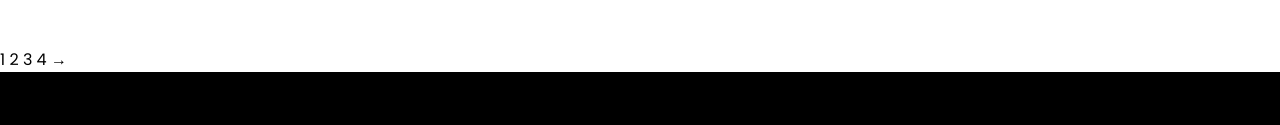
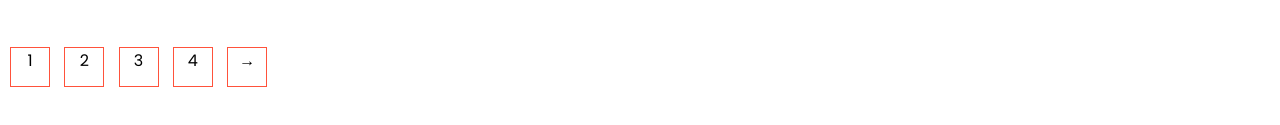
Before and after one commit to samgonzlz/CPSC408_Final, a plain HTML site: page products.html in a window 1280 px wide. Shown: the part 827-952 px from the top of the page. Drawn offline with Linux system fonts and the light colour scheme.

Commit message:
Update style.css

```diff
--- a/style.css
+++ b/style.css
@@ -204,6 +204,23 @@ select{
 select:focus{
     outline: none;
 }
+.page-btn{
+    margin: 0 auto 80px;
+}
+.page-btn span{
+    display: inline-block;
+    border: 1px solid #ff523b;
+    margin-left: 10px;
+    width: 40px;
+    height: 40px;
+    text-align: center;
+    line-heignt: 40px;
+    cursor: pointer;
+}
+.page-btn span:hover{
+    background: #ff523b;
+    color: #fff;
+}
 
 /*---------- media query for menu ----------*/
 
```
